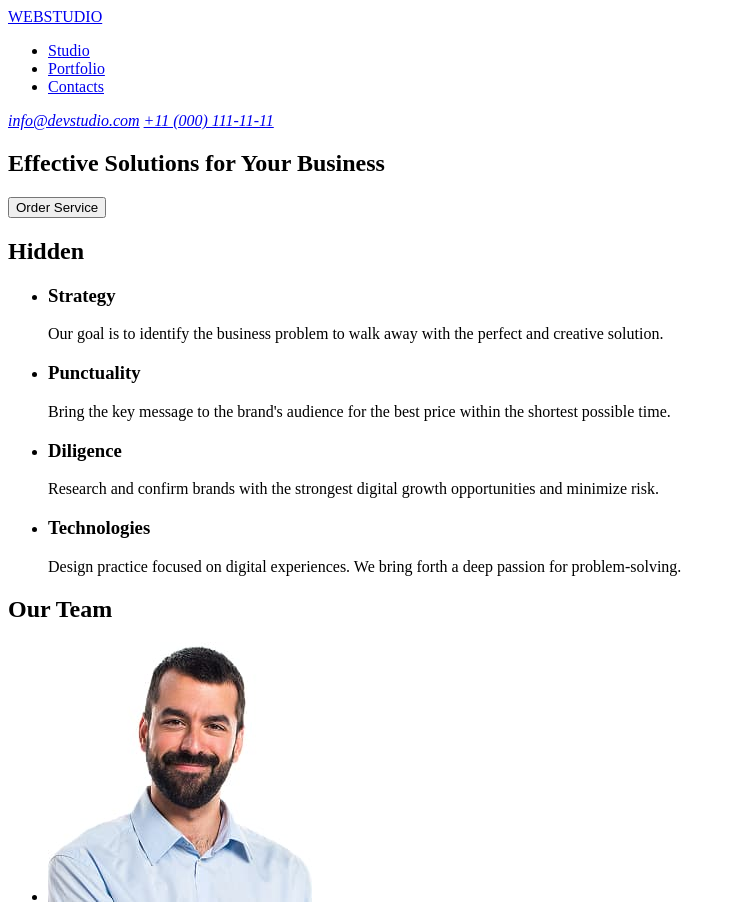
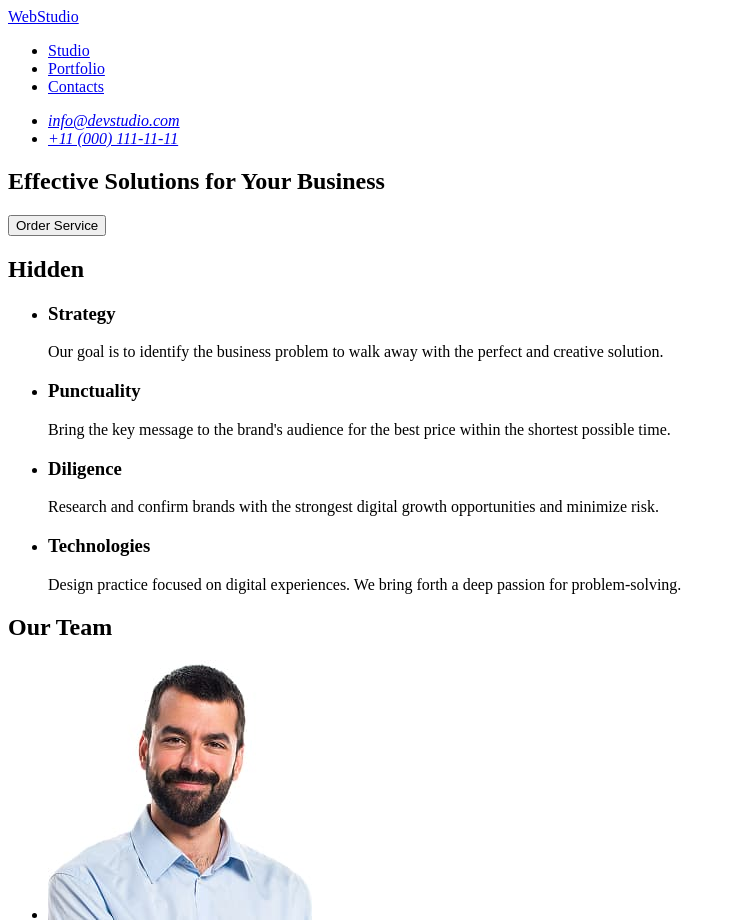
Before and after one commit to StanislavHalasyk/goit-markup-hw-01, a plain HTML site: page index.html in a window 1280 px wide. Shown: the top 920 px of the page, without its empty margins (0-736 px from the left). Drawn offline with Linux system fonts and the light colour scheme.

Commit message:
Fixed errors

```diff
--- a/index.html
+++ b/index.html
@@ -8,7 +8,7 @@
     <body>
         <header>
             <nav>
-                <a href="#">WEBSTUDIO</a>
+                <a href="./index.html">WebStudio</a>
                 <ul>
                     <li><a href="#">Studio</a></li>
                     <li><a href="#">Portfolio</a></li>
@@ -16,8 +16,14 @@
                 </ul>
             </nav>
             <address>
-                <a href="mailto:info@devstudio.com">info@devstudio.com</a>
-                <a href="tel:+110001111111">+11 (000) 111-11-11</a>
+                <ul>
+                    <li>
+                        <a href="mailto:info@devstudio.com"
+                            >info@devstudio.com</a
+                        >
+                    </li>
+                    <li><a href="tel:+110001111111">+11 (000) 111-11-11</a></li>
+                </ul>
             </address>
         </header>
         <main>
@@ -102,7 +108,7 @@
             </section>
         </main>
         <footer>
-            <a href="#">WEBSTUDIO</a>
+            <a href="./index.html">WebStudio</a>
             <p>
                 Increase the flow of customers and sales for your business with
                 digital marketing & growth solutions.
```
